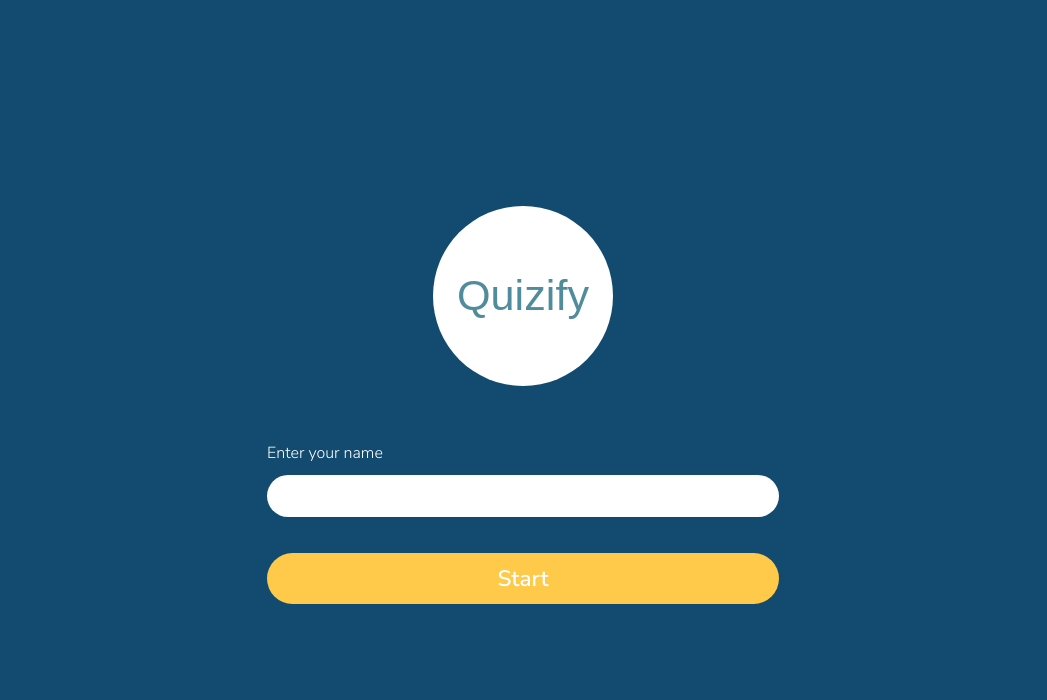
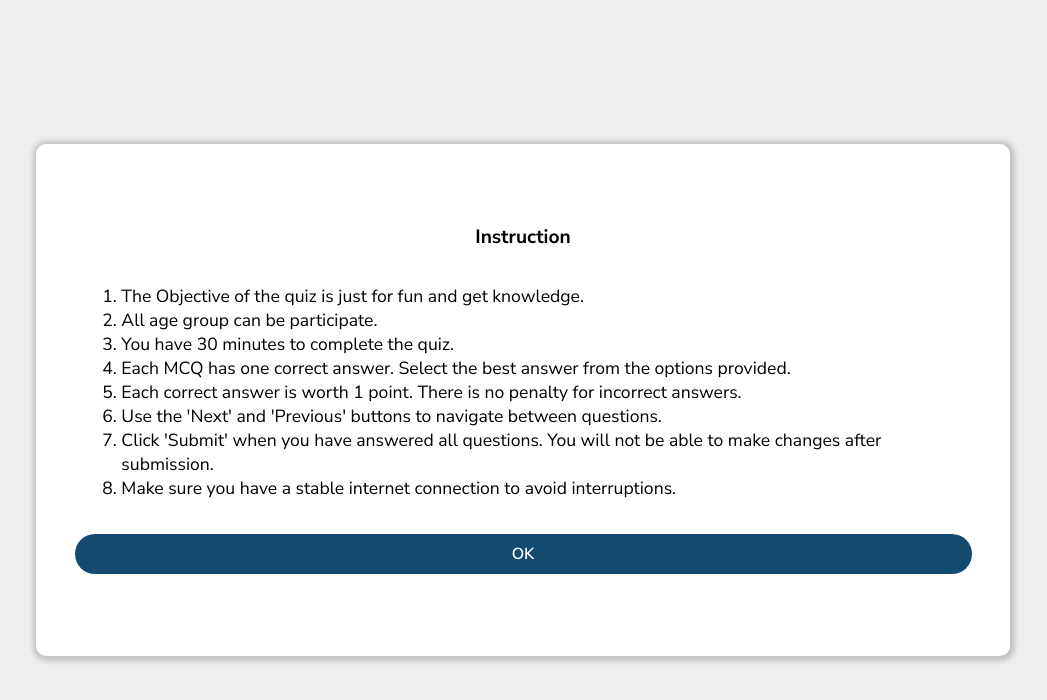
Before and after one commit to fathimaNasmin/Quizify, a React (Vite) app in the folder quizify/: page /instruction in a window 1280 px wide. Shown: the top 700 px of the page, without its empty margins (117-1164 px from the left). Built offline with nearby package versions, Linux system fonts and the light colour scheme; a web font is replaced by a local one.

Commit message:
add instruction page for quiz

```diff
--- a/quizify/package.json
+++ b/quizify/package.json
@@ -11,7 +11,8 @@
   },
   "dependencies": {
     "react": "^18.3.1",
-    "react-dom": "^18.3.1"
+    "react-dom": "^18.3.1",
+    "react-router-dom": "^6.26.1"
   },
   "devDependencies": {
     "@eslint/js": "^9.8.0",
--- a/quizify/src/App.jsx
+++ b/quizify/src/App.jsx
@@ -1,13 +1,20 @@
 import { useState } from 'react'
-import LandingPage from './components/LandingPage'
+import LandingPage from './components/LandingPage';
+import InstructionPage from "./components/InstructionPage";
+import QuizPage from './components/QuizPage';
+import { BrowserRouter as Router, Routes, Route} from "react-router-dom";
 
 function App() {
 
   return (
-    <>
-      <LandingPage/>
-    </>
-  )
+    <Router>
+      <Routes>
+        <Route path="/" element={<LandingPage />} />
+        <Route path="/instruction" element={<InstructionPage />} />
+        <Route path="/quiz" element={<QuizPage />} />
+      </Routes>
+    </Router>
+  );
 }
 
 export default App
--- /dev/null
+++ b/quizify/src/components/InstructionPage.jsx
@@ -0,0 +1,47 @@
+import { useState } from "react";
+import "../styles/instructionPage.css";
+import "../styles/style.css";
+import { useNavigate } from "react-router-dom";
+
+export default function InstructionPage() {
+    const navigate = useNavigate();
+
+  const handleOkClick = () =>{
+    navigate('/quiz', {replace: true})
+  }
+
+  return (
+    <div className="instruction-background">
+      <div className="instruction-container">
+        <h2>Instruction</h2>
+        <ol>
+          <li>The Objective of the quiz is just for fun and get knowledge.</li>
+          <li>All age group can be participate.</li>
+          <li>You have 30 minutes to complete the quiz.</li>
+          <li>
+            Each MCQ has one correct answer. Select the best answer from the
+            options provided.
+          </li>
+          <li>
+            Each correct answer is worth 1 point. There is no penalty for
+            incorrect answers.
+          </li>
+          <li>
+            Use the 'Next' and 'Previous' buttons to navigate between questions.
+          </li>
+          <li>
+            Click 'Submit' when you have answered all questions. You will not be
+            able to make changes after submission.
+          </li>
+          <li>
+            Make sure you have a stable internet connection to avoid
+            interruptions.
+          </li>
+        </ol>
+        <button type="submit" onClick={handleOkClick}>
+          OK
+        </button>
+      </div>
+    </div>
+  );
+}
--- a/quizify/src/components/LandingPage.jsx
+++ b/quizify/src/components/LandingPage.jsx
@@ -1,10 +1,18 @@
 import { useState } from 'react';
 import '../styles/landingPage.css';
 import '../styles/style.css'
+import { useNavigate } from 'react-router-dom';
 
 export default function LandingPage(){
     const [name, setName] = useState("");
     const [participants, setParticipants] = useState([]);
+    const navigate = useNavigate();
+
+    const handleClick = () =>{
+        setParticipants({name: name, score: 0})
+        setName("");
+        navigate('/instruction', {replace:true})
+    }
 
     return <div className="background">
         <div className='main-container'>
@@ -21,8 +29,12 @@ export default function LandingPage(){
             </div>
 
             <div className='start-button-container'>
-                <button type='submit'>Start</button>
+                <button type='submit' onClick={handleClick}>Start</button>
             </div>
         </div>
     </div>
 }
+
+//on button click
+// 1. add new participant obj
+// 2. Navigate to the instruction page
--- /dev/null
+++ b/quizify/src/components/QuizPage.jsx
@@ -0,0 +1,7 @@
+import { useState } from "react";
+import "../styles/style.css";
+import { useNavigate } from "react-router-dom";
+
+export default function QuizPage() {
+  return <div>Quiz page</div>
+}
--- /dev/null
+++ b/quizify/src/styles/instructionPage.css
@@ -0,0 +1,81 @@
+.instruction-background{
+    background-color: var(--bg-color-secondary-color);
+    display: flex;
+    justify-content: center;
+    align-items: center;
+    height: 100vh;
+}
+.instruction-container{
+    background-color: var(--text-color);
+    border-radius: 10px;
+    padding: 5% 3%;
+    margin: 0 10%;
+    box-shadow: 1px 1px 5px 4px rgba(96, 96, 96, 0.3);
+    display: flex;
+    flex-direction: column;
+}
+.instruction-container h2{
+    text-align: center;
+    margin-bottom: 2%;
+    font-family: var(--text-font-family);
+}
+.instruction-container ol li{
+    font-family: var(--text-font-family);
+    margin: 1.1% 0;
+}
+.instruction-container button{
+    background-color: var(--bg-color-primary-color);
+    border: none;
+    color: var(--text-color);
+    font-size: 1.2em;
+    margin: 2% 0;
+    padding: 1% 8%;
+    border-radius: 50px;
+    width: 100%;
+    font-family: var(--text-font-family);
+    font-weight: 600;
+    font-style:var(--text-font-style);
+}
+.instruction-container button:hover{
+    background-color: var(--bg-color-button-hover);
+    cursor: pointer;
+}
+
+
+/* Extra small devices (phones, 600px and down) */
+@media only screen and (max-width: 600px) {
+    .instruction-container{
+        margin: 0 5%;
+    }
+    .instruction-container h2{
+        font-size: 1.1em;
+    }
+    .instruction-container ol li{
+        margin: 0% 0.8%;
+        font-size: 1em;
+    }
+    .instruction-container button{
+        font-size: 0.9em;
+        margin: 2% 0;
+        padding: 1% 8%;
+    }
+}
+
+/* Small devices (portrait tablets and large phones, 600px and up) */
+@media only screen and (min-width: 600px) {
+    .instruction-container{
+        margin: 0 5%;
+    }
+    .instruction-container h2{
+        font-size: 1.2em;
+    }
+    .instruction-container ol li{
+        margin: 0% 0.8%;
+        font-size: 1.1em;
+    }
+    .instruction-container button{
+        font-size: 1em;
+        margin: 2% 0;
+        padding: 1% 8%;
+    }
+}
```
Also changed, not shown: 1 other file (tests, documents, lock files or other folders).
